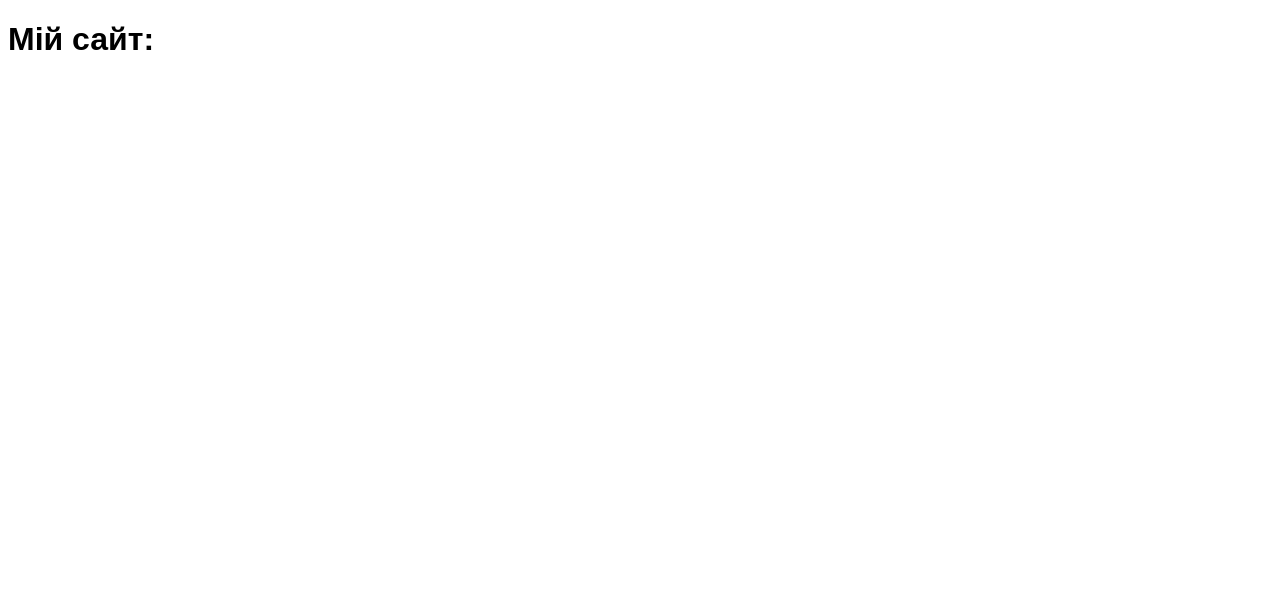
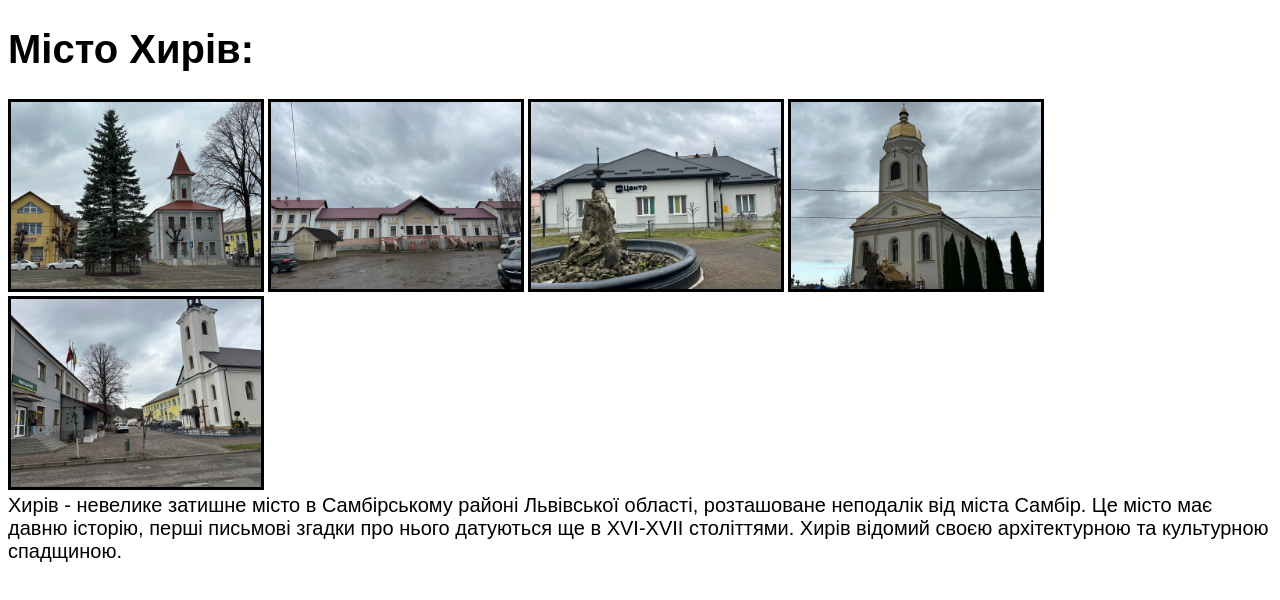
Before and after one commit to Maximich1/Reliz, a plain HTML site: page index.html in a window 1280 px wide. Drawn offline with Linux system fonts and the light colour scheme.

Commit message:
Version2

```diff
--- a/index.html
+++ b/index.html
@@ -1,13 +1,26 @@
 <!DOCTYPE html>
 <html lang="en">
+
 <head>
     <meta charset="UTF-8">
     <meta name="viewport" content="width=device-width, initial-scale=1.0">
     <title>Document</title>
     <link rel="stylesheet" href="./style.css">
 </head>
+
 <body>
-    <h1> Мій сайт:</h1>
+    <h1> Місто Хирів:</h1>
+    <div></div>
+    <img class="Images" width="250px" src="./Images/img1.jpg" alt="">
+    <img class="Images" width="250px" src="./Images/img2.jpg" alt="">
+    <img class="Images" width="250px" src="./Images/img3.jpg" alt="">
+    <img class="Images" width="250px" src="./Images/img4.jpg" alt="">
+    <img class="Images" width="250px" src="./Images/img5.jpg" alt="">
+    </div>
+    <section class="text">
+        Хирів - невелике затишне місто в Самбірському районі Львівської області, розташоване неподалік від міста Самбір.
+        Це місто має давню історію, перші письмові згадки про нього датуються ще в XVI-XVII століттями.
+        Хирів відомий своєю архітектурною та культурною спадщиною.
+</body>
 
-</body>
 </html>
--- a/style.css
+++ b/style.css
@@ -1,3 +1,13 @@
 h1{
     font-family: sans-serif;
+    font-size: 40px;
 }
+
+.Images{
+    border: 3px solid black;
+}
+
+.text{
+    font-family: sans-serif;
+    font-size: 20px;
+}
```
Also changed, not shown: Images/img1.jpg (added), Images/img2.jpg (added), Images/img3.jpg (added), Images/img4.jpg (added), Images/img5.jpg (added).
